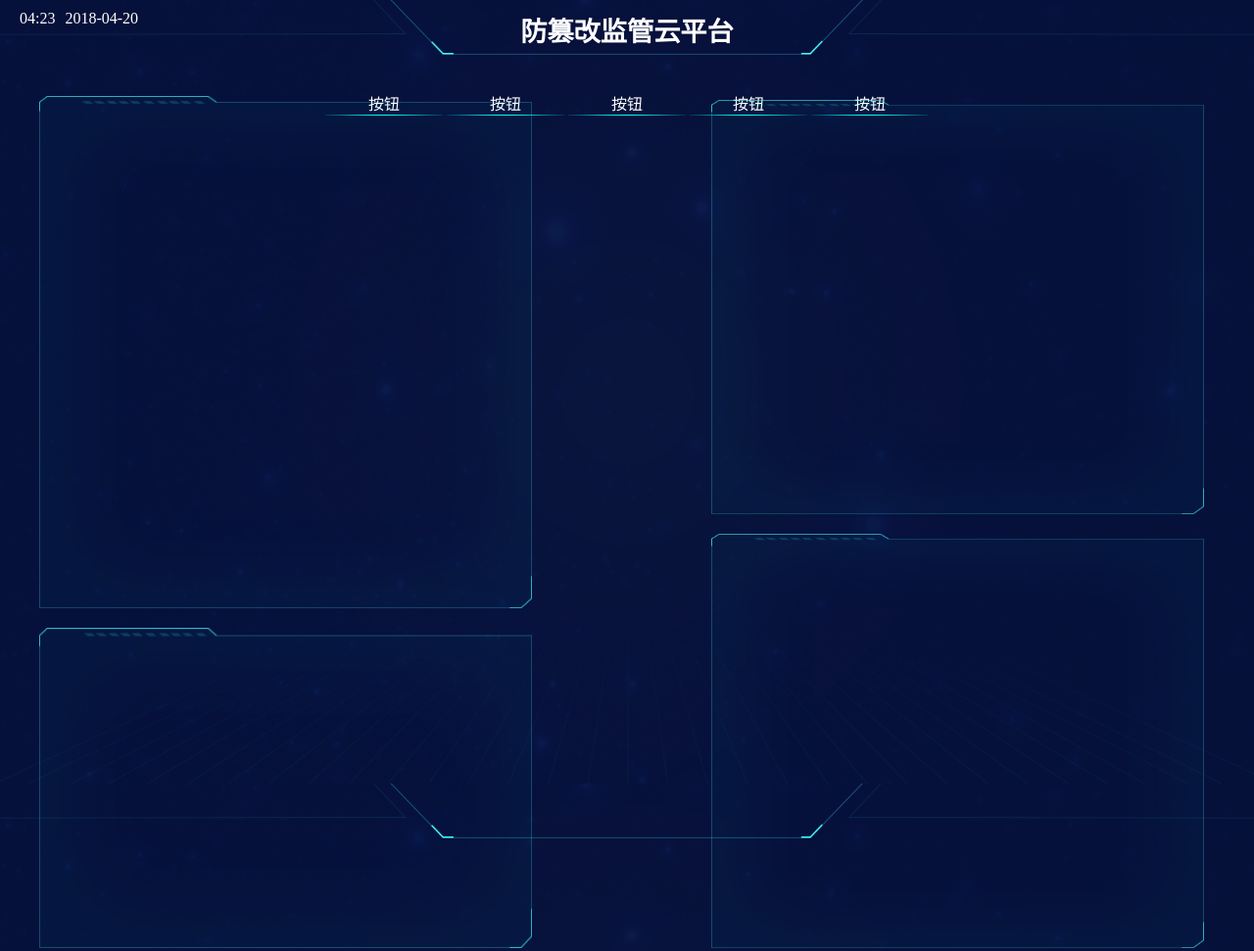
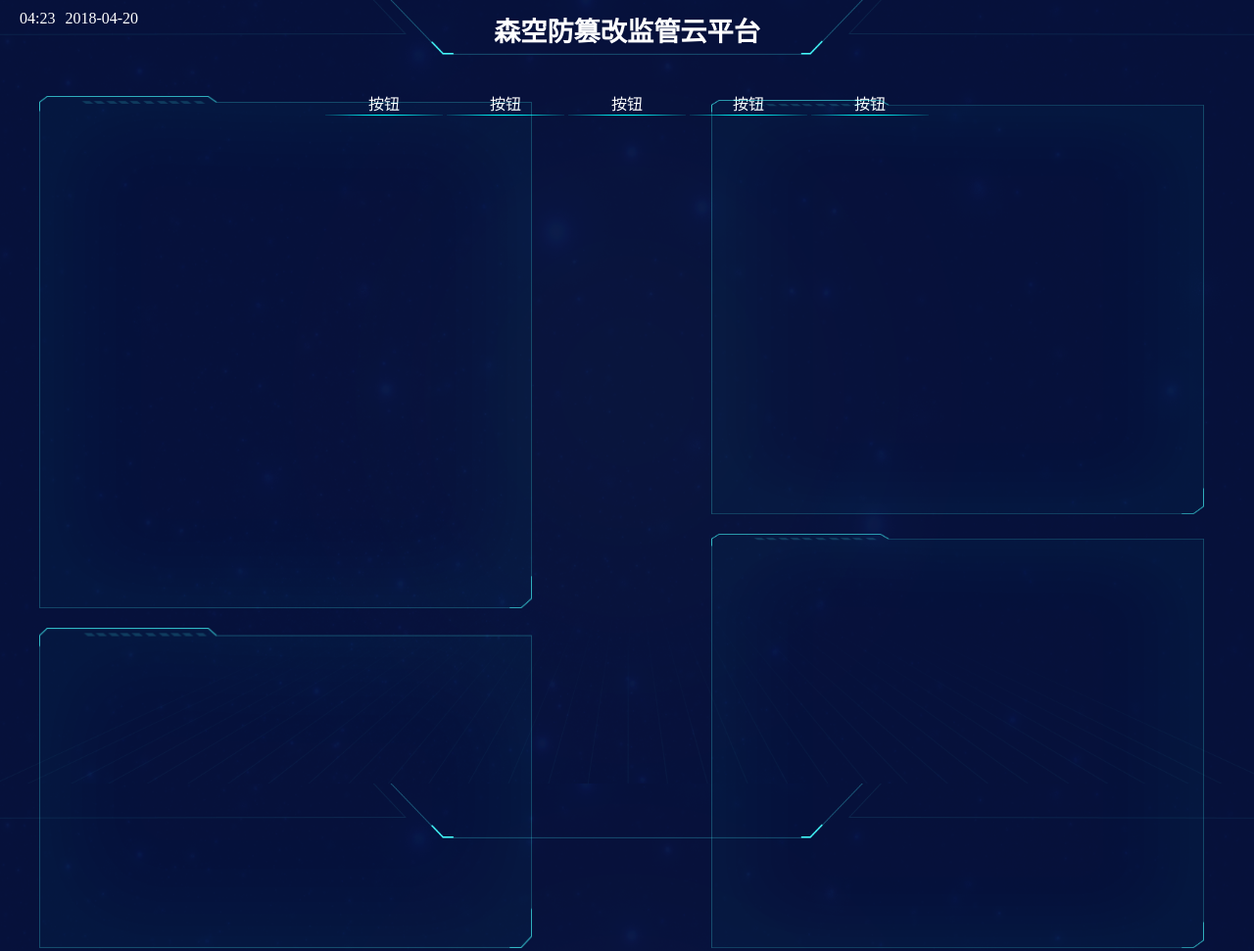
Before and after one commit to callmegaga/CloudWeb, a website: page public/index.html in a window 1280 px wide. Shown: the whole page at 98% size. Drawn offline with Linux system fonts and the light colour scheme; no server answers.

Commit message:
add some words

```diff
--- a/public/index.html
+++ b/public/index.html
@@ -12,7 +12,7 @@
 <body>
 <div class="header">
     <div class="header-title">
-        <h2>防篡改监管云平台</h2>
+        <h2>森空防篡改监管云平台</h2>
     </div>
     <div class="header-time">
         <span class="header-time-time"></span><span class="header-time-day"></span>
```
